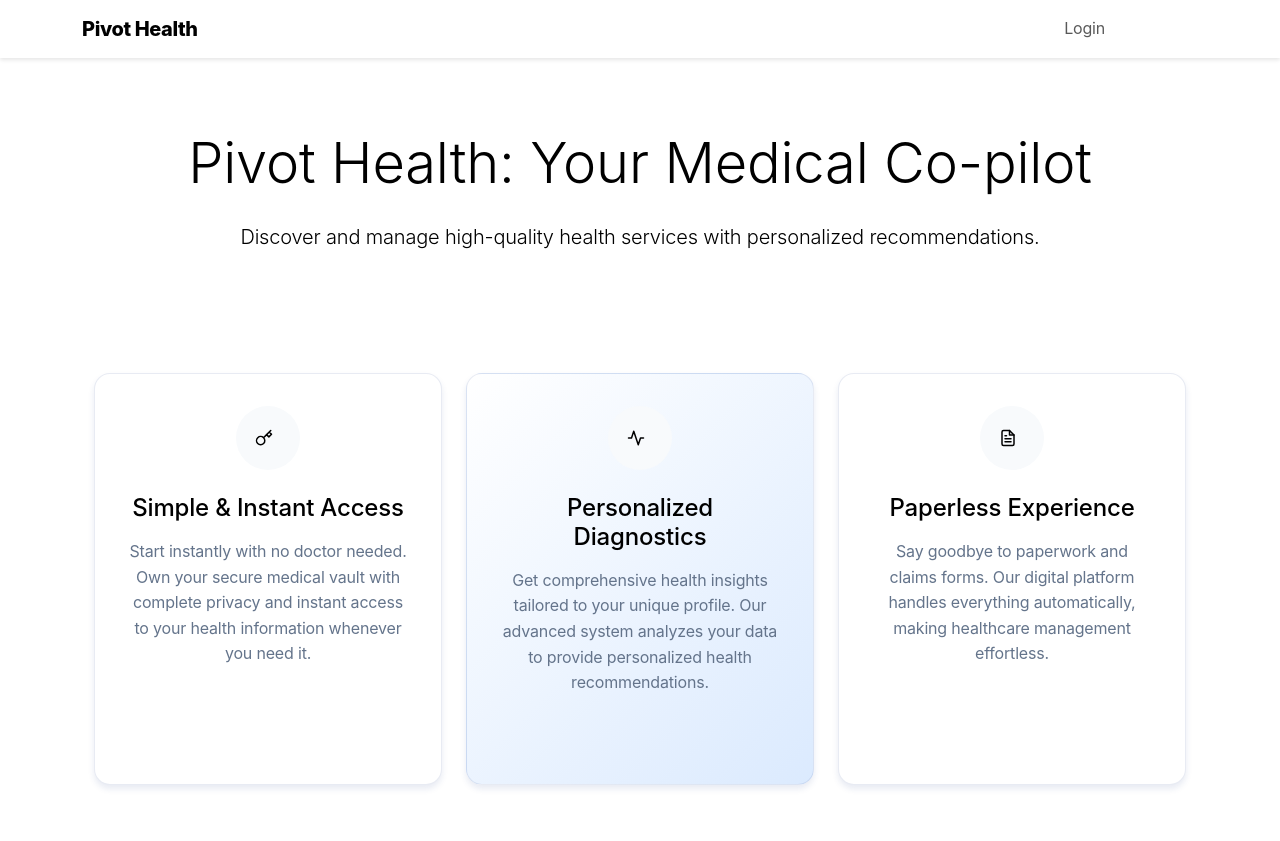
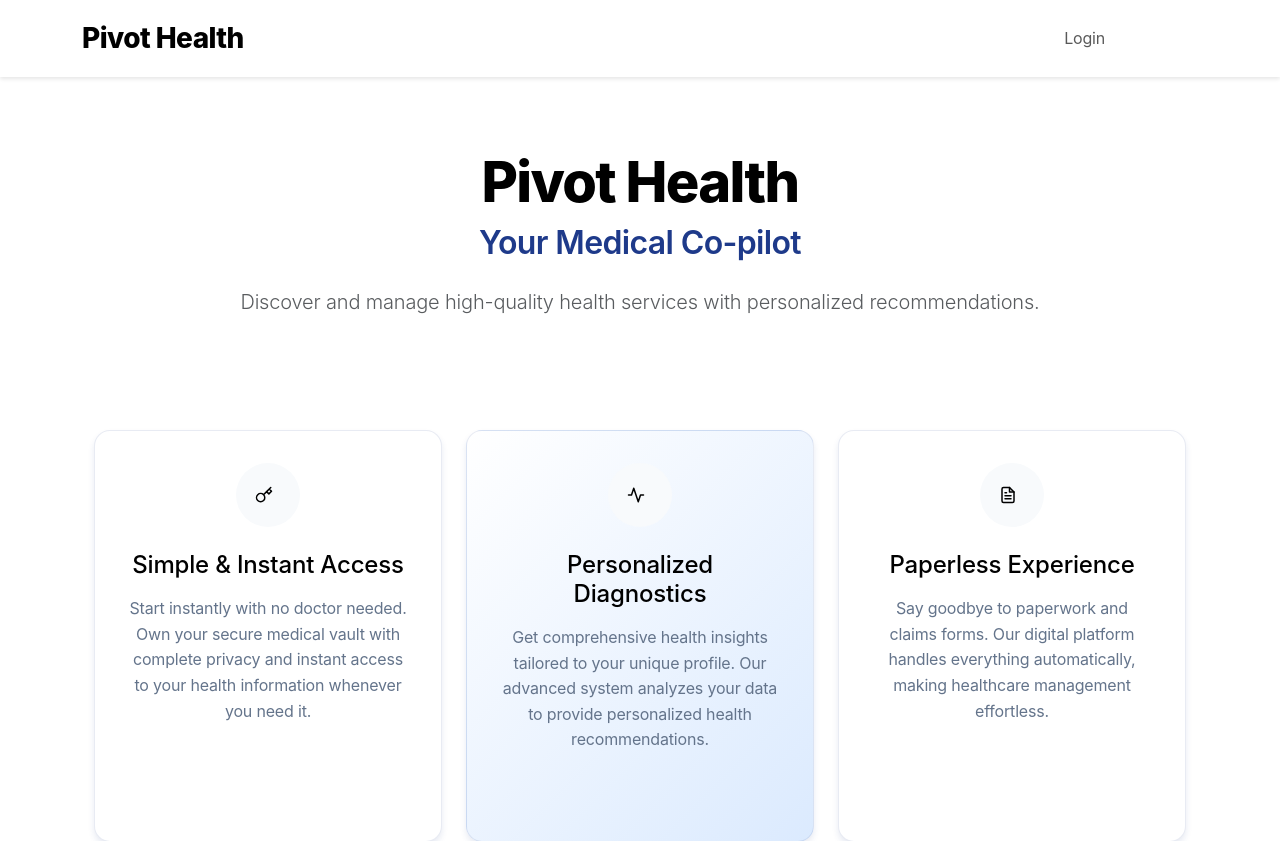
Before and after one commit to ariakerstein/pivot-health, a Flask app: page / in a window 1280 px wide. Shown: the top 841 px of the page. Run offline with Flask 3, Linux system fonts and the light colour scheme.

Commit message:
Agent query: Please verify: 1. "Pivot Health" is now larger and more prominent, 2. "Your Medical Co-pilot" appears as a clear subtitle, 3. The description text is properly styled below
Style index page headline and add styling for display-4 and h2 elements.

Screenshot: https://storage.googleapis.com/screenshot-production-us-central1/06abb131-9504-4301-9196-ae4d9d3055b2/03d02a91-57aa-44b9-8232-b4bee5b12b17.jpg

```diff
--- a/static/css/main.css
+++ b/static/css/main.css
@@ -237,6 +237,18 @@ body {
     letter-spacing: -0.011em;
 }
 
+.display-4 {
+    font-size: 3.5rem;
+    font-weight: 800;
+    letter-spacing: -0.03em;
+}
+
+h2.h2 {
+    color: var(--primary-blue);
+    font-weight: 600;
+    letter-spacing: -0.02em;
+}
+
 .navbar {
     box-shadow: 0 2px 4px rgba(0,0,0,0.1);
 }
@@ -246,6 +258,8 @@ body {
     color: var(--primary-black) !important;
     letter-spacing: -0.02em;
     transition: opacity 0.2s ease;
+    font-size: 1.75rem;
+    padding: 0.5rem 0;
 }
 
 .navbar-brand:hover {
--- a/templates/index.html
+++ b/templates/index.html
@@ -3,8 +3,9 @@
 {% block content %}
 <div class="container">
     <div class="text-center py-5">
-        <h1 class="display-4 mb-4">Pivot Health: Your Medical Co-pilot</h1>
-        <p class="lead mb-4">Discover and manage high-quality health services with personalized recommendations.</p>
+        <h1 class="display-4 mb-2">Pivot Health</h1>
+        <h2 class="h2 mb-4">Your Medical Co-pilot</h2>
+        <p class="lead text-muted">Discover and manage high-quality health services with personalized recommendations.</p>
     </div>
 
     <div class="row g-4 py-5 justify-content-center">
```
